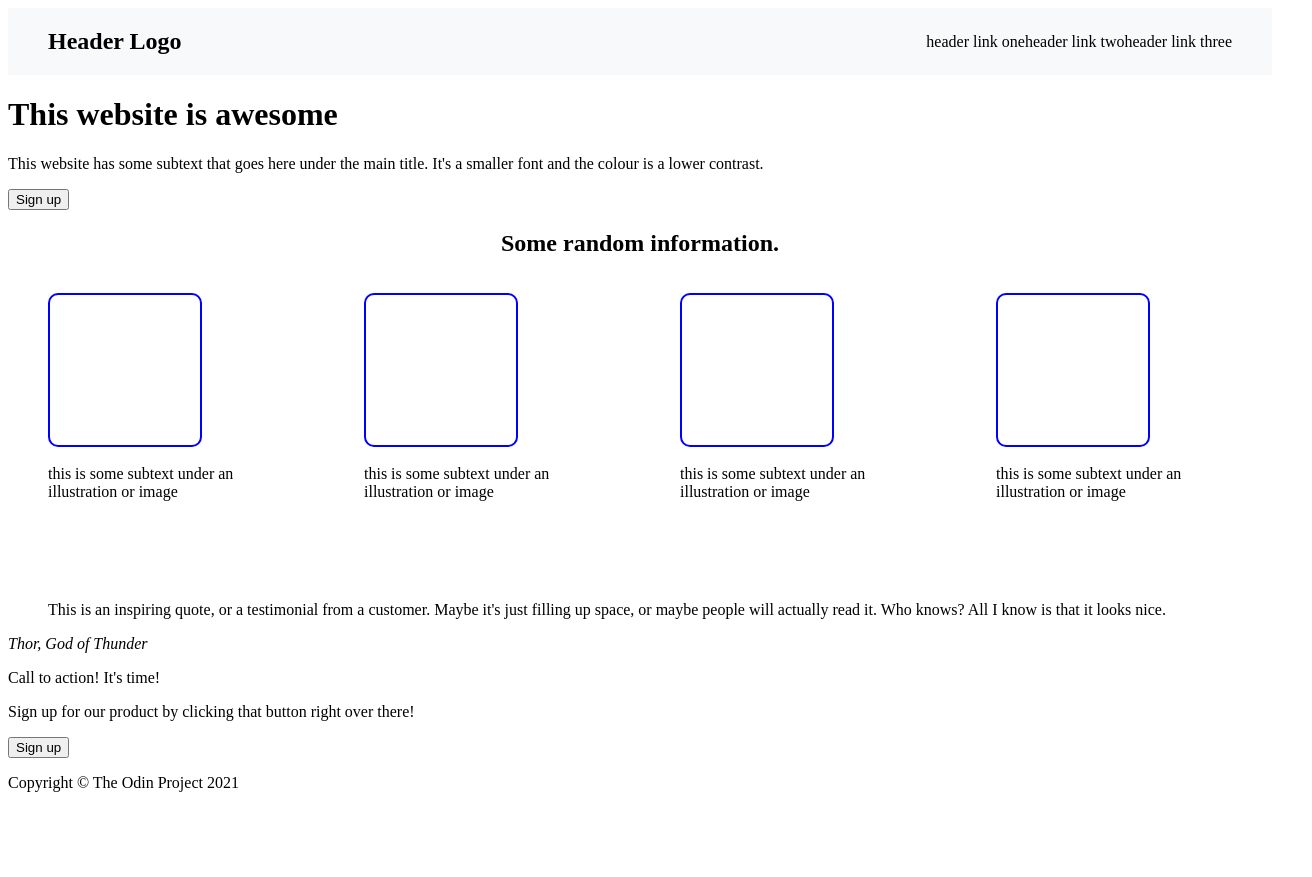
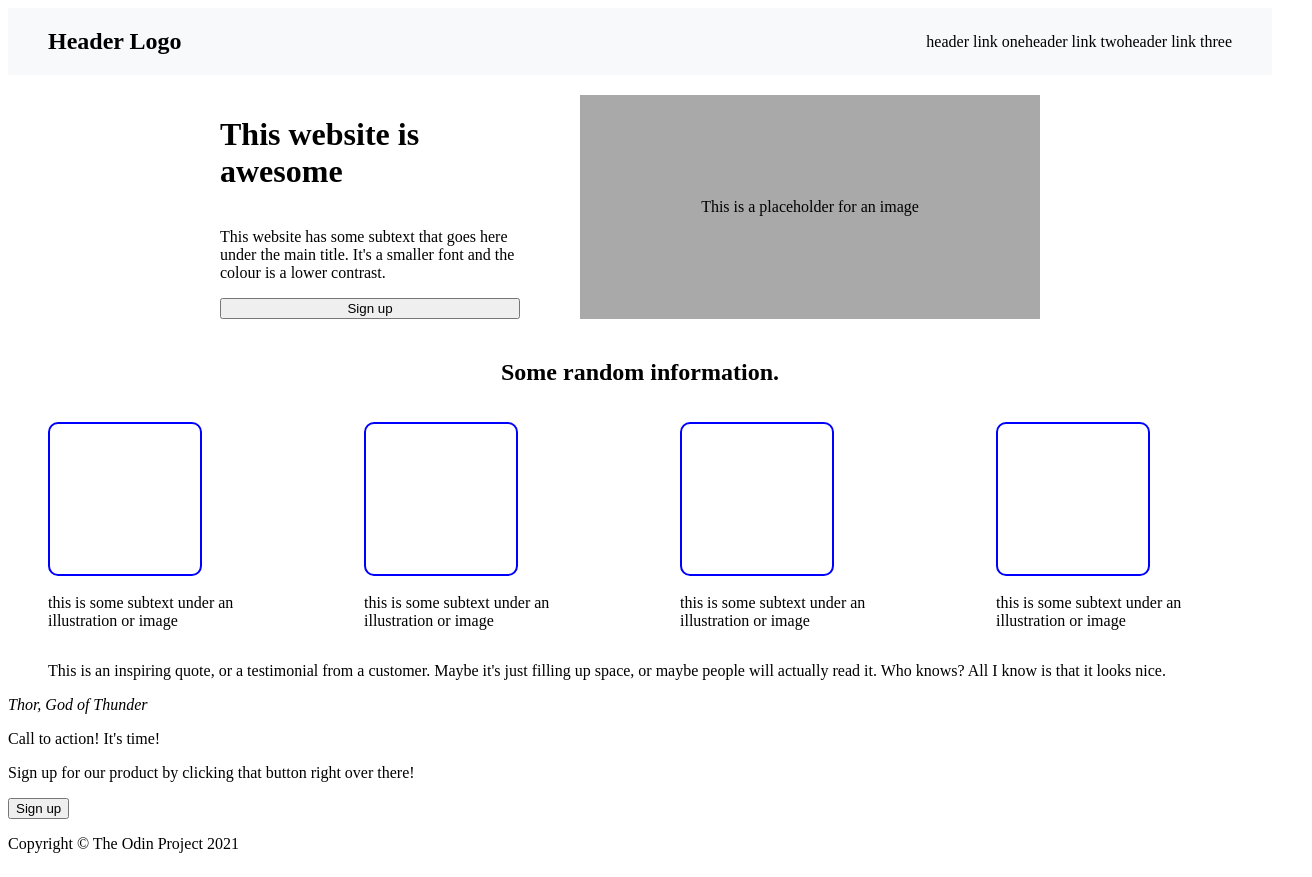
Before and after one commit to hedgehoginthefogg/odin-landing-page, a plain HTML site: page index.html in a window 1280 px wide. Shown: the whole page, 1312 px wide, since content can reach past the window. Before the commit the page ends 816 px from the top, so only its background shows below. Drawn offline with Linux system fonts and the light colour scheme.

Commit message:
Start CSS styling for the hero banner

```diff
--- a/index.html
+++ b/index.html
@@ -18,9 +18,12 @@
         </div>
     </header>
     <div class="hero-banner">
-        <h1>This website is awesome</h1>
-        <p>This website has some subtext that goes here under the main title. It's a smaller font and the colour is a lower contrast.</p>
-        <button>Sign up</button>
+        <div class = "banner-text">
+            <h1>This website is awesome</h1>
+            <p>This website has some subtext that goes here under the main title. It's a smaller font and the colour is a lower contrast.</p>
+            <button>Sign up</button>
+        </div>
+        <div class="banner-image-placeholder">This is a placeholder for an image</div>
         <img src="">
     </div>
     <div class="middle">
--- a/styles.css
+++ b/styles.css
@@ -7,36 +7,13 @@ body {
     min-height: 100vh;
 }
 
+
+/*CSS for the header nav bar*/
+
 header {
     padding: 10px 20px;
     background-color: #f8f9fa;
 }
-
-.middle {
-    flex-grow: 1;
-}
-
-h2 {
-    text-align: center;
-}
-.cards {
-    display: flex;
-    justify-content: space-between;
-    align-items: center;
-}
-
-.image-placeholder {
-    width: 150px;
-    height: 150px;
-    border: 2px solid blue;
-    border-radius: 10px;
-}
-
-.cards img{
-
-}
-
-
 
 .header-container {
     display: flex;
@@ -63,3 +40,54 @@ ul  {
     padding: 0;
     margin: 0;
 }
+
+/*Css for second section - the 'hero banner'*/
+
+.hero-banner {
+    display: flex;
+    justify-content: center;
+    padding: 20px;
+    width: 100%;
+    gap: 60px;
+}
+
+.banner-text {
+    display: flex;
+    flex-direction: column;
+    max-width: 300px;
+}
+
+.banner-image-placeholder{
+    background-color: darkgrey;
+    display: flex;
+    align-items: center;
+    justify-content: center;
+    padding: 30px;
+    width: 400px;
+}
+
+h2 {
+    text-align: center;
+}
+
+/* CSS for third section, the 'cards'*/
+.middle {
+    flex-grow: 1;
+}
+
+.cards {
+    display: flex;
+    justify-content: space-between;
+    align-items: center;
+}
+
+.image-placeholder {
+    width: 150px;
+    height: 150px;
+    border: 2px solid blue;
+    border-radius: 10px;
+}
+
+.cards img{
+
+}
```
